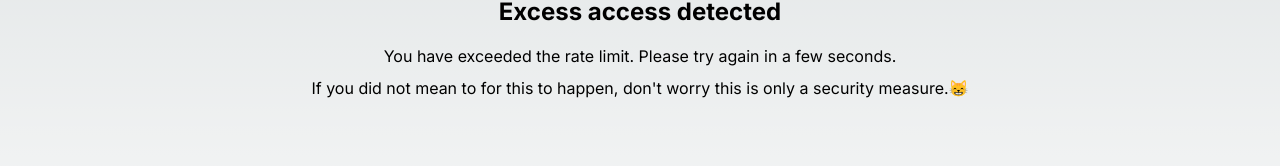
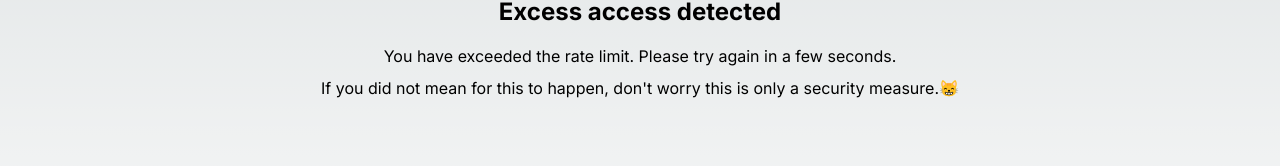
Before and after one commit to Azureum/l2bRelease, a Next.js app: page /blocked in a window 1280 px wide. Shown: the part 352-518 px from the top of the page. Built offline with nearby package versions, Linux system fonts and the light colour scheme.

Commit message:
block screen fully done(3d)

```diff
--- a/app/blocked/page.tsx
+++ b/app/blocked/page.tsx
@@ -6,8 +6,8 @@ export default function Blocked() {
       <div className="text-center">
         <h1 className="text-2xl font-bold">Excess access detected</h1>
         <p className="mt-4">You have exceeded the rate limit. Please try again in a few seconds.</p>
-        <p className="mt-2 ">If you did not mean to for this to happen, don't worry this is only a security measure.😸</p>
+        <p className="mt-2 ">If you did not mean for this to happen, don&apos;t worry this is only a security measure.😸</p>
       </div>
     </div>
   );
-};
+}
--- a/tsconfig.json
+++ b/tsconfig.json
@@ -14,7 +14,7 @@
     "moduleResolution": "bundler",
     "resolveJsonModule": true,
     "isolatedModules": true,
-    "jsx": "react",
+    "jsx": "preserve",
     "incremental": true,
     "plugins": [
       {
```
